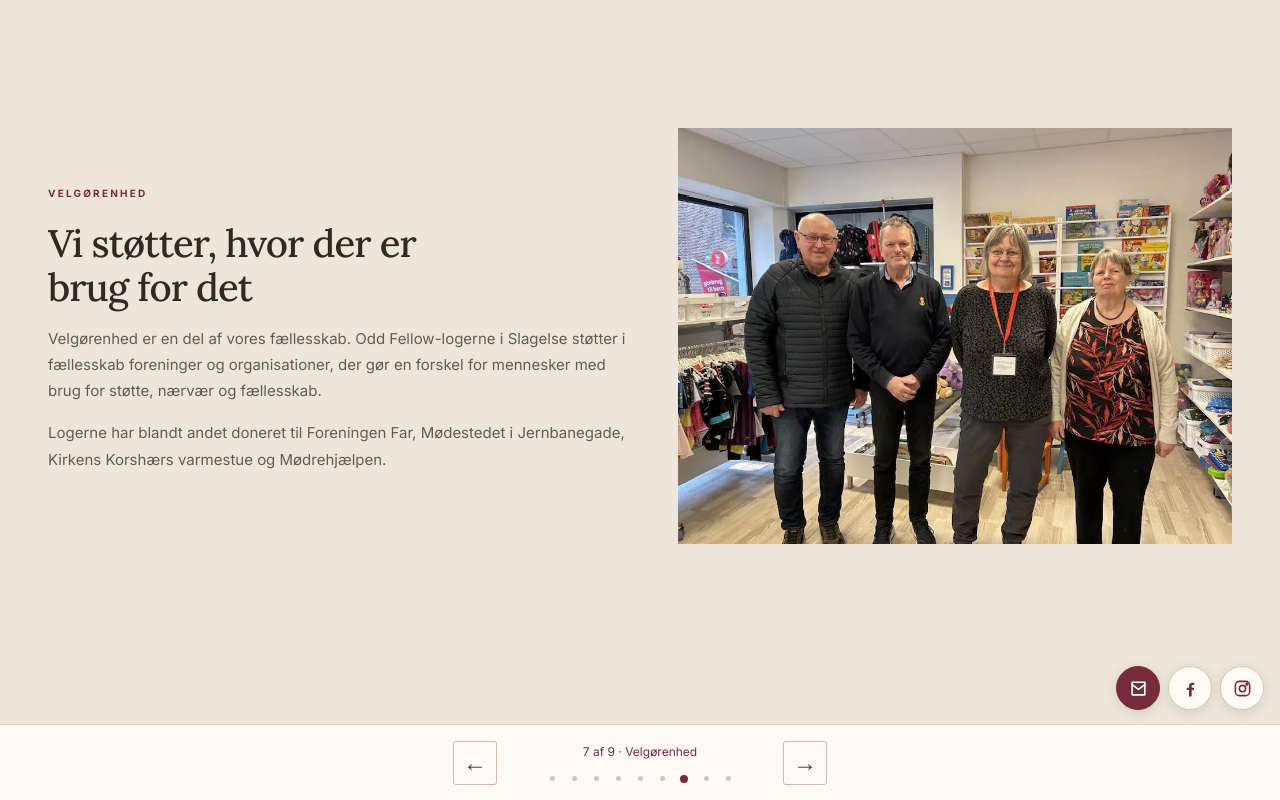
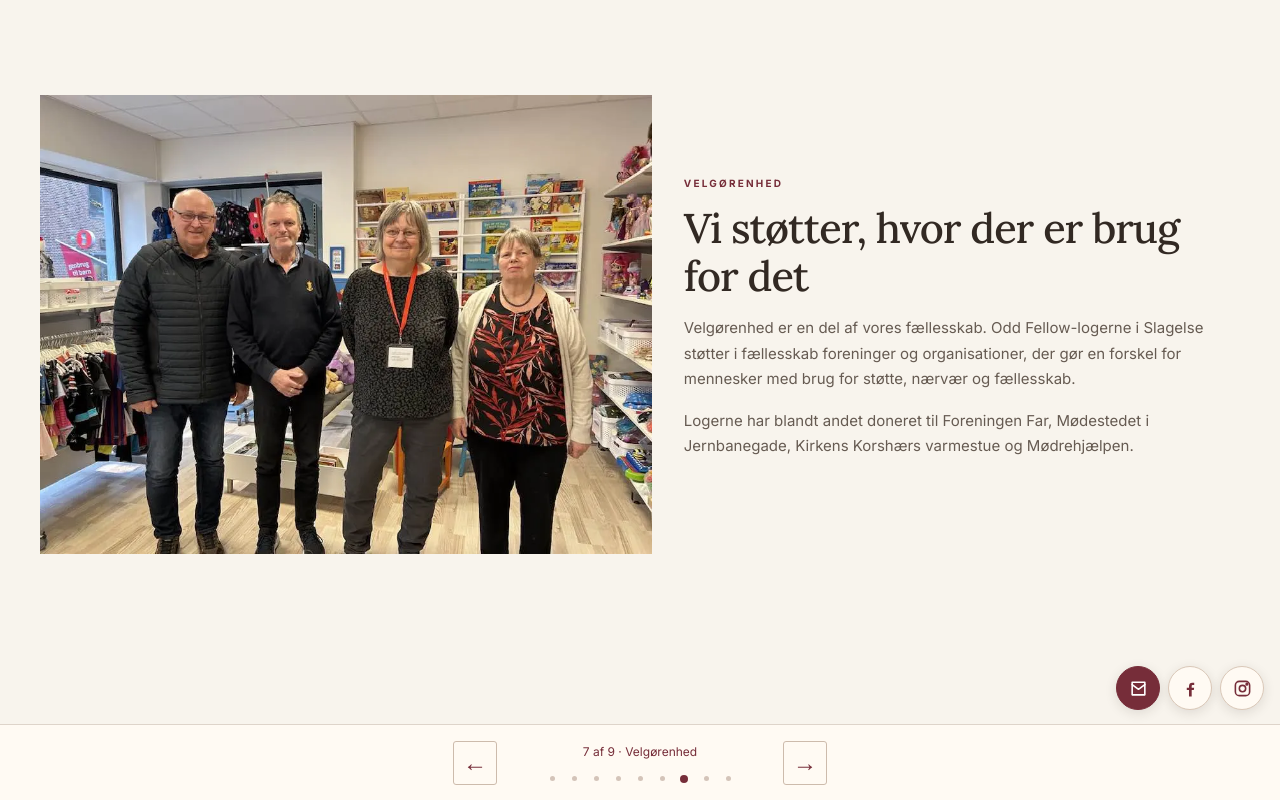
Before and after one commit to concordia35/Folder, a plain HTML site: page index.html in a window 1280 px wide. Both pictures are taken after a click on the button 684 px from the left and 778 px from the top of the page. Drawn offline with Linux system fonts and the light colour scheme.

Commit message:
Improve charity page layout with full-width photo and cohesive text block

```diff
--- a/styles.css
+++ b/styles.css
@@ -768,3 +768,34 @@ h2{font-size:clamp(2rem,3.5vw,3.4rem);font-weight:500;line-height:1.14;letter-sp
  .paged-brochure .cover-edition h1{margin-top:12px}
  .paged-brochure .cover-edition .hero-actions{margin-top:18px}
 }
+
+
+/* Charity page: a full-width photo and a single reading column. */
+.paged-brochure #velgørenhed{background:#f8f4ed;padding:0 0 76px}
+.paged-brochure #velgørenhed>.section-grid{
+  width:100%;max-width:900px;margin-block:auto;display:flex;
+  flex-direction:column;align-items:stretch;gap:0;padding:0;
+}
+.paged-brochure #velgørenhed .image-card{
+  order:-1;align-self:stretch;width:100%;margin:0;background:#eee6da;
+}
+.paged-brochure #velgørenhed .image-card img{
+  display:block;width:100%;height:auto;max-height:none;min-height:0;
+  aspect-ratio:4/3;object-fit:contain;
+}
+.paged-brochure #velgørenhed .section-grid>div:first-child{
+  padding:26px 32px 8px;max-width:720px;align-self:center;width:100%;
+}
+.paged-brochure #velgørenhed .label{margin-bottom:12px}
+.paged-brochure #velgørenhed h2{max-width:20ch;font-size:clamp(1.8rem,4.7vw,2.6rem)}
+.paged-brochure #velgørenhed p{line-height:1.7}
+@media(max-width:680px){
+ .paged-brochure #velgørenhed>.section-grid{margin-block:0}
+ .paged-brochure #velgørenhed .section-grid>div:first-child{padding:24px 22px 12px}
+ .paged-brochure #velgørenhed .image-card img{width:100%;height:auto;max-height:none;aspect-ratio:4/3;object-fit:contain}
+}
+@media(min-width:981px){
+ .paged-brochure #velgørenhed>.section-grid{display:grid;grid-template-columns:1.1fr 1fr;gap:32px;max-width:1200px;width:calc(100% - 80px)}
+ .paged-brochure #velgørenhed .image-card{order:0;grid-column:1;grid-row:1}
+ .paged-brochure #velgørenhed .section-grid>div:first-child{grid-column:2;grid-row:1;padding:20px 0}
+}
```
